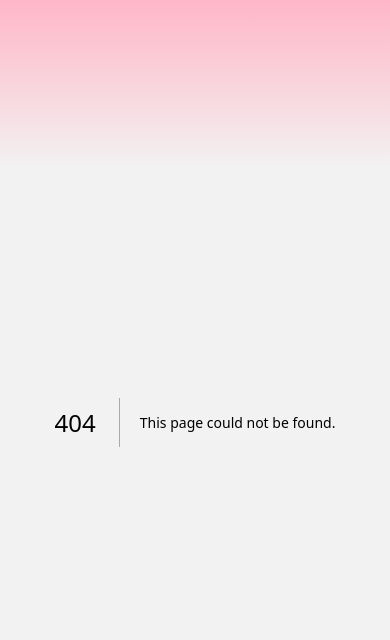
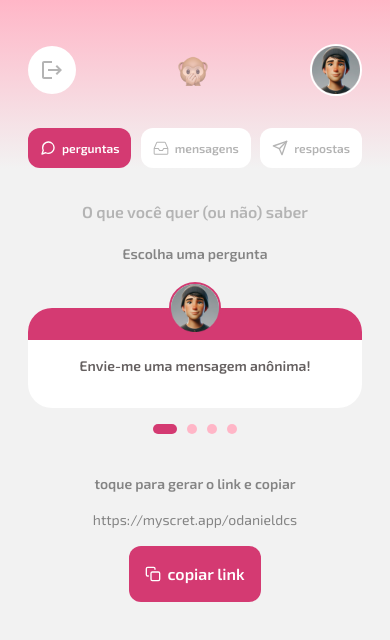
Before and after one commit to joseuilton/myscret, a Next.js app in the folder app/: page /dash in a window 390 px wide. Before the commit this address had no page. Shown: the top 640 px of the page. Built offline with nearby package versions, Linux system fonts and the light colour scheme.

Commit message:
feat: add initial mobile dash page

```diff
--- a/app/app/components/Avatar/index.tsx
+++ b/app/app/components/Avatar/index.tsx
@@ -3,11 +3,18 @@ import Image from "next/image";
 interface AvatarProps {
   imageUrl: string;
   alt: string;
+  size?: "regular" | "small";
+  borderColor?: "regular" | "primary";
 }
 
-export function Avatar({ imageUrl, alt }: AvatarProps) {
+export function Avatar({ imageUrl, alt, size = "regular", borderColor = "regular" }: AvatarProps) {
+  const sizeClass = size === "regular" ? "w-16 h-16 border-4" : "w-[52px] h-[52px] border-2";
+  const borderColorClass = borderColor === "regular" ? "border-white" : "border-primary-500";
+
   return (
-    <div className="w-16 h-16 rounded-full border-4 border-solid border-white relative">
+    <div
+      className={`rounded-full border-solid ${sizeClass} ${borderColorClass} relative`}
+    >
       <Image
         src={imageUrl}
         alt={alt}
--- a/app/app/components/Button/index.tsx
+++ b/app/app/components/Button/index.tsx
@@ -8,6 +8,7 @@ type ButtonProps = AsChildProps<
   className?: string;
   variant?: "primary" | "light";
   size?: "regular" | "small";
+  roundedStyle?: "regular" | "pill";
 }
 
 
@@ -19,17 +20,31 @@ const buttonVariantMap = new Map<VariantMapKeys, string>([
 
 type SizeMapKeys = "regular" | "small";
 const buttonSizeMap = new Map<SizeMapKeys, string>([
-  ["regular", "p-4 text-base rounded-xl"],
-  ["small", "p-3 text-xs rounded-xl"]
+  ["regular", "p-4 text-base"],
+  ["small", "p-3 text-xs"]
 ])
 
+type RoundedStyleMapKeys = "regular" | "pill";
+const buttonRoundedStyleMap = new Map<RoundedStyleMapKeys, string>([
+  ["regular", "rounded-xl"],
+  ["pill", "rounded-full"]
+]);
+
 export function Button(
-    { asChild, variant = "primary", size = "regular", className, ...props }: ButtonProps
+    {
+      asChild,
+      variant = "primary",
+      size = "regular",
+      roundedStyle = "regular",
+      className,
+      ...props
+    }: ButtonProps
   ) {
   const buttonClassName = twMerge(
-    "w-full flex justify-center items-center font-semibold",
+    "w-full flex justify-center items-center gap-1.5 font-semibold",
     buttonVariantMap.get(variant),
     buttonSizeMap.get(size),
+    buttonRoundedStyleMap.get(roundedStyle),
     className
   )
 
--- /dev/null
+++ b/app/app/components/HeaderLogged/index.tsx
@@ -0,0 +1,62 @@
+import Link from "next/link";
+import { MdLogout } from "react-icons/md"
+import { FiMessageCircle, FiSend } from "react-icons/fi";
+import { GoInbox } from "react-icons/go";
+
+import { Button } from "../Button";
+import Image from "next/image";
+import { Avatar } from "../Avatar";
+
+export function HeaderLogged() {
+  return (
+    <header className="container px-7 pt-11">
+      <div className="flex justify-between items-center">
+        <Button className="w-auto" roundedStyle="pill" size="small" variant="light" asChild>
+          <Link href="/">
+            <MdLogout size={24} />
+          </Link>
+        </Button>
+
+        <div className="opacity-50">
+          <Image
+            src={"/logo.png"}
+            alt="Logo MySecret"
+            width={32}
+            height={32}
+          />
+        </div>
+
+        <Avatar imageUrl="/avatar2.png" alt="Avatar do seu perfil" size="small" />
+      </div>
+
+      <nav className="mt-8">
+        <ul className="flex justify-between items-center">
+          <li>
+            <Button size="small" asChild>
+              <Link href="/dash">
+                <FiMessageCircle size={16} />
+                perguntas
+              </Link>
+            </Button>
+          </li>
+          <li>
+            <Button variant="light" size="small" asChild>
+              <Link href="/dash">
+                <GoInbox size={16} />
+                mensagens
+              </Link>
+            </Button>
+          </li>
+          <li>
+            <Button variant="light" size="small" asChild>
+              <Link href="/dash">
+                <FiSend size={16} />
+                respostas
+              </Link>
+            </Button>
+          </li>
+        </ul>
+      </nav>
+    </header>
+  )
+}
--- /dev/null
+++ b/app/app/components/HeaderQuestionCard/index.tsx
@@ -0,0 +1,15 @@
+import { Avatar } from "../Avatar";
+
+interface HeaderQuestionCard {
+  imageUrl: string;
+}
+
+export function HeaderQuestionCard({ imageUrl }: HeaderQuestionCard) {
+  return (
+    <div className="flex items-center justify-center bg-primary-500 rounded-t-3xl max-h-8 relative">
+      <div className="-top-4 relative">
+        <Avatar size="small" borderColor="primary" imageUrl={imageUrl} alt="Avatar do seu perfil" />
+      </div>
+    </div>
+  )
+}
--- /dev/null
+++ b/app/app/dash/components/CreateQuestionCard/index.tsx
@@ -0,0 +1,17 @@
+import { HeaderQuestionCard } from "@/app/components/HeaderQuestionCard";
+
+interface CreateQuestionCardProps {
+  imageUrl: string;
+  question: string;
+}
+
+export function CreateQuestionCard({ imageUrl, question }: CreateQuestionCardProps) {
+  return (
+    <div className="rounded-3xl bg-white">
+      <HeaderQuestionCard imageUrl="/avatar2.png" />
+      <div className="pt-4 pb-8 px-4 text-sm text-center text-secondary-600 font-semibold">
+        <p>Envie-me uma mensagem anônima!</p>
+      </div>
+    </div>
+  )
+}
--- /dev/null
+++ b/app/app/dash/layout.tsx
@@ -0,0 +1,15 @@
+import React from "react";
+import { HeaderLogged } from "../components/HeaderLogged";
+
+interface DashLayoutProps {
+  children: React.ReactNode;
+}
+
+export default function DashLayout({ children }: DashLayoutProps) {
+  return (
+    <>
+      <HeaderLogged />
+      {children}
+    </>
+  )
+}
--- /dev/null
+++ b/app/app/dash/page.tsx
@@ -0,0 +1,46 @@
+import { FiCopy } from "react-icons/fi";
+
+import { Avatar } from "../components/Avatar";
+import { Button } from "../components/Button";
+import { HeaderQuestionCard } from "../components/HeaderQuestionCard";
+import { CreateQuestionCard } from "./components/CreateQuestionCard";
+
+export default function DashPage() {
+  return (
+    <main className="container flex flex-col gap-5 justify-center px-7 mt-8">
+      <h1 className="text-base text-center font-semibold text-secondary-100">
+        O que você quer (ou não) saber
+      </h1>
+
+      <div>
+        <h2 className="mb-11 text-sm text-center font-semibold text-secondary-500">
+          Escolha uma pergunta
+        </h2>
+
+        <CreateQuestionCard
+          imageUrl="/avatar2.png"
+          question="Envie-me uma mensagem anônima!"
+        />
+
+        <div className="mt-4 mb-5 flex justify-center items-center gap-2.5">
+          <div className="w-6 h-2.5 bg-primary-500 rounded-full"></div>
+          <div className="w-2.5 h-2.5 bg-primary-200 rounded-full"></div>
+          <div className="w-2.5 h-2.5 bg-primary-200 rounded-full"></div>
+          <div className="w-2.5 h-2.5 bg-primary-200 rounded-full"></div>
+        </div>
+      </div>
+
+      <div className="flex flex-col items-center gap-4">
+        <h2 className="text-sm font-semibold text-secondary-500">
+          toque para gerar o link e copiar
+        </h2>
+        <p className="text-sm text-secondary-500">https://myscret.app/odanieldcs</p>
+        <Button className="w-auto">
+          <FiCopy size={16} />
+          copiar link
+        </Button>
+      </div>
+
+    </main>
+  )
+}
```
Also changed, not shown: app/public/logo.png (added).
